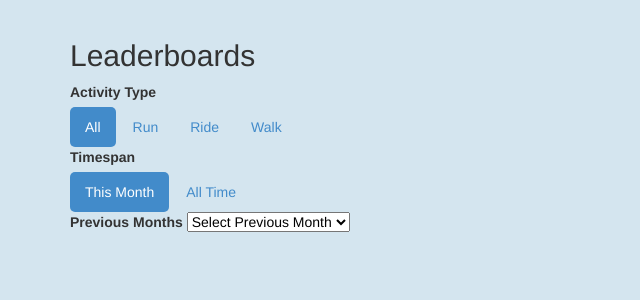
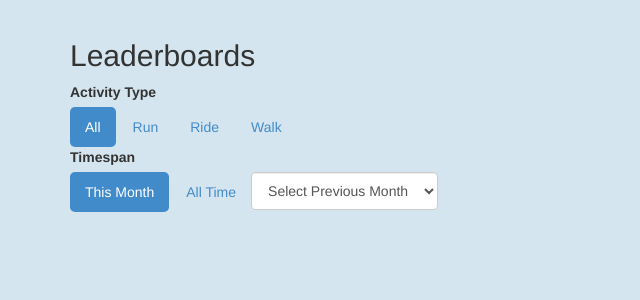
Before and after one commit to JasonSanford/fitmarkers, a Django app: template templates/leaderboards_landing.html in a window 1280 px wide. Shown: the part 51-351 px from the top of the page, without its empty margins (0-640 px from the left). Run offline with Django 3.2, Linux system fonts and the light colour scheme; the template is opened without the code that fills it, so the values that code supplies are empty; some libraries are stand-ins or nearby versions.

Commit message:
Align previous month select

```diff
--- a/templates/leaderboards_landing.html
+++ b/templates/leaderboards_landing.html
@@ -14,14 +14,12 @@
 
 <label for="select-timespan">Timespan</label>
 
-<ul id="select-timespan" class="nav nav-pills selector">
+<ul id="select-timespan" class="nav nav-pills selector" style="clear: none; display: inline;">
     <li data-type="{{ current_year }}{{ current_month }}" class="active"><a class="select timespan current-month" href="#">This Month</a></li>
     <li data-type="all"><a class="select timespan" href="#">All Time</a></li>
 </ul>
 
-<label for="select-past-leaderboard-months">Previous Months</label>
-
-<select id="select-past-leaderboard-months">
+<select id="select-past-leaderboard-months" class="form-control" style="display: inline; width: initial;">
     <option value="0">Select Previous Month</option>
     {% for past_leaderboard_month in past_leaderboard_months %}
     <option value="{{ past_leaderboard_month.year }}{{ past_leaderboard_month.month|stringformat:"02d" }}">{{ past_leaderboard_month|date:"M" }} {{ past_leaderboard_month|date:"Y" }}</option>
@@ -35,3 +33,14 @@
 {% block javascript %}
 <script src="{{ STATIC_URL }}js/leaderboards.js"></script>
 {% endblock %}
+
+{% block css %}
+<style type="text/css">
+#select-timespan:after {
+    clear: none;
+}
+#select-past-leaderboard-months {
+    height: 38px;
+}
+</style>
+{% endblock %}
```
